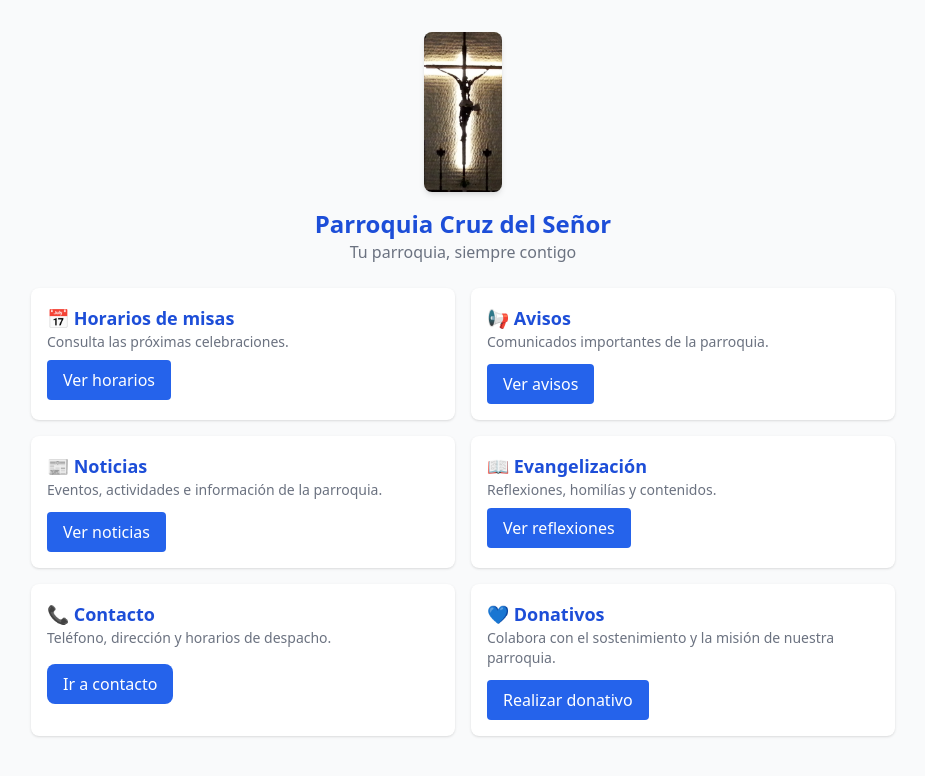
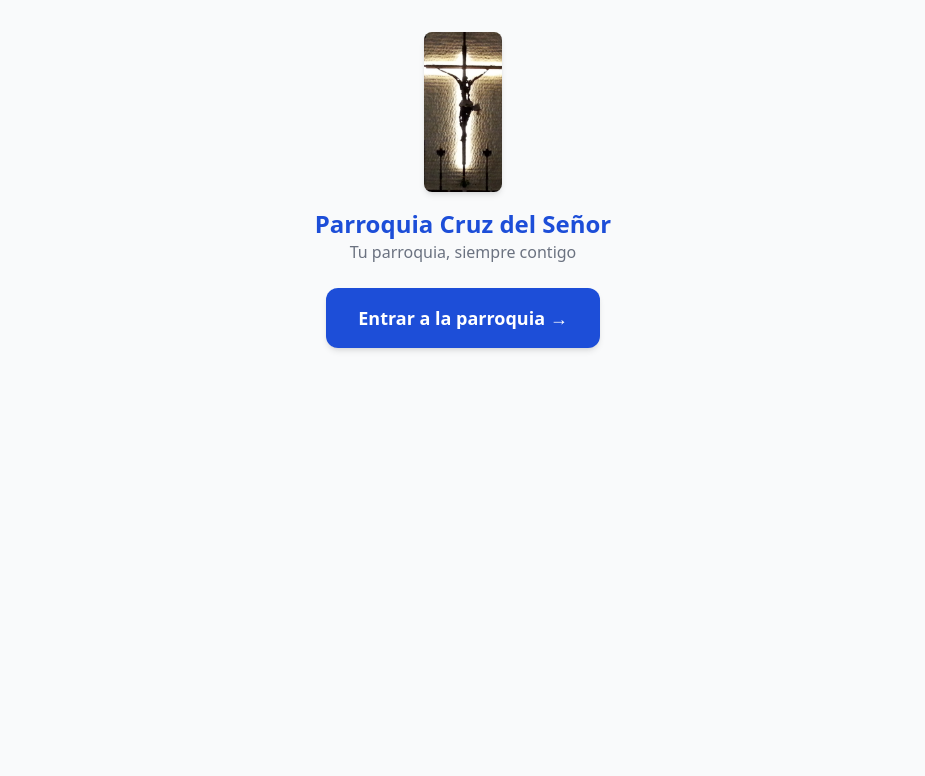
Before and after one commit to jesb1971/parroquiaapp-backend, a FastAPI app: page /app in a window 1280 px wide. Shown: the top 776 px of the page, without its empty margins (177-1102 px from the left). Run offline with FastAPI, Linux system fonts and the light colour scheme; data that the repository does not hold is empty; parts of the project's set-up code (start-up, migrations or seed data) failed here and were passed over; some libraries are stand-ins or nearby versions.

Commit message:
Separar bienvenida y menu principal de la parroquia

```diff
--- a/app/main.py
+++ b/app/main.py
@@ -192,6 +192,18 @@ def app_home(request: Request):
 
 
 # =====================================
+# MENÚ PRINCIPAL DE LOS FELIGRESES
+# =====================================
+
+@app.get("/menu", response_class=HTMLResponse)
+def menu_principal(request: Request):
+    return templates.TemplateResponse(
+        "menu_principal.html",
+        {"request": request}
+    )
+
+
+# =====================================
 # COPIA DE SEGURIDAD
 # =====================================
 
--- a/app/templates/home_demo.html
+++ b/app/templates/home_demo.html
@@ -144,8 +144,11 @@
             📢 Actualidad parroquial
         </h2>
 
-        <div id="carrusel" class="carrusel"
-             aria-roledescription="carrusel">
+        <div
+            id="carrusel"
+            class="carrusel"
+            aria-roledescription="carrusel"
+        >
 
             {% for item in destacados %}
 
@@ -201,7 +204,7 @@
 
         {% if destacados | length > 1 %}
 
-        <!-- CONTROLES -->
+        <!-- CONTROLES DEL CARRUSEL -->
         <div class="flex items-center justify-between gap-2 mt-3">
 
             <button
@@ -247,106 +250,16 @@
 
     {% endif %}
 
-    <!-- MÓDULOS DE LA APLICACIÓN -->
-    <div class="grid grid-cols-1 md:grid-cols-2 gap-4">
-
-        <!-- HORARIOS -->
-        <div class="bg-white shadow rounded-lg p-4">
-            <h2 class="font-semibold text-lg text-blue-700">
-                📅 Horarios de misas
-            </h2>
-
-            <p class="text-sm text-gray-500">
-                Consulta las próximas celebraciones.
-            </p>
-
-            <a href="/demo"
-               class="mt-2 inline-block px-4 py-2 bg-blue-600 text-white rounded hover:bg-blue-700">
-                Ver horarios
-            </a>
-        </div>
-
-        <!-- AVISOS -->
-        <div class="bg-white shadow rounded-lg p-4">
-            <h2 class="font-semibold text-lg text-blue-700">
-                📢 Avisos
-            </h2>
-
-            <p class="text-sm text-gray-500">
-                Comunicados importantes de la parroquia.
-            </p>
-
-            <a href="/avisos-publicos"
-               class="mt-3 inline-block px-4 py-2 bg-blue-600 text-white rounded hover:bg-blue-700">
-                Ver avisos
-            </a>
-        </div>
-
-        <!-- NOTICIAS -->
-        <div class="bg-white shadow rounded-lg p-4">
-            <h2 class="font-semibold text-lg text-blue-700">
-                📰 Noticias
-            </h2>
-
-            <p class="text-sm text-gray-500">
-                Eventos, actividades e información de la parroquia.
-            </p>
-
-            <a href="/noticias-publicas"
-               class="mt-3 inline-block px-4 py-2 bg-blue-600 text-white rounded hover:bg-blue-700">
-                Ver noticias
-            </a>
-        </div>
-
-        <!-- EVANGELIZACIÓN -->
-        <div class="bg-white shadow rounded-lg p-4">
-            <h2 class="font-semibold text-lg text-blue-700">
-                📖 Evangelización
-            </h2>
-
-            <p class="text-sm text-gray-500">
-                Reflexiones, homilías y contenidos.
-            </p>
-
-            <a href="/evangelizacion"
-               class="mt-2 inline-block px-4 py-2 bg-blue-600 text-white rounded hover:bg-blue-700 transition">
-                Ver reflexiones
-            </a>
-        </div>
-
-        <!-- CONTACTO -->
-        <div class="bg-white shadow rounded-lg p-4">
-            <h2 class="font-semibold text-lg text-blue-700">
-                📞 Contacto
-            </h2>
-
-            <p class="text-sm text-gray-500">
-                Teléfono, dirección y horarios de despacho.
-            </p>
-
-            <a href="/contacto"
-               class="inline-block mt-4 bg-blue-600 text-white px-4 py-2 rounded-lg hover:bg-blue-700 transition">
-                Ir a contacto
-            </a>
-        </div>
-
-        <!-- DONATIVOS -->
-        <div class="bg-white shadow rounded-lg p-4">
-            <h2 class="font-semibold text-lg text-blue-700">
-                💙 Donativos
-            </h2>
-
-            <p class="text-sm text-gray-500">
-                Colabora con el sostenimiento y la misión
-                de nuestra parroquia.
-            </p>
-
-            <a href="/donativos"
-               class="mt-3 inline-block px-4 py-2 bg-blue-600 text-white rounded hover:bg-blue-700 transition">
-                Realizar donativo
-            </a>
-        </div>
-
+    <!-- ACCESO AL MENÚ PRINCIPAL -->
+    <div class="text-center mt-6 mb-4">
+        <a
+            href="/menu"
+            class="inline-block w-full sm:w-auto bg-blue-700 text-white
+                   text-lg font-semibold px-8 py-4 rounded-xl
+                   shadow-md hover:bg-blue-800 transition"
+        >
+            Entrar a la parroquia →
+        </a>
     </div>
 
 </div>
```
Also changed, not shown: app/templates/menu_principal.html (added, +134 -0 lines).
